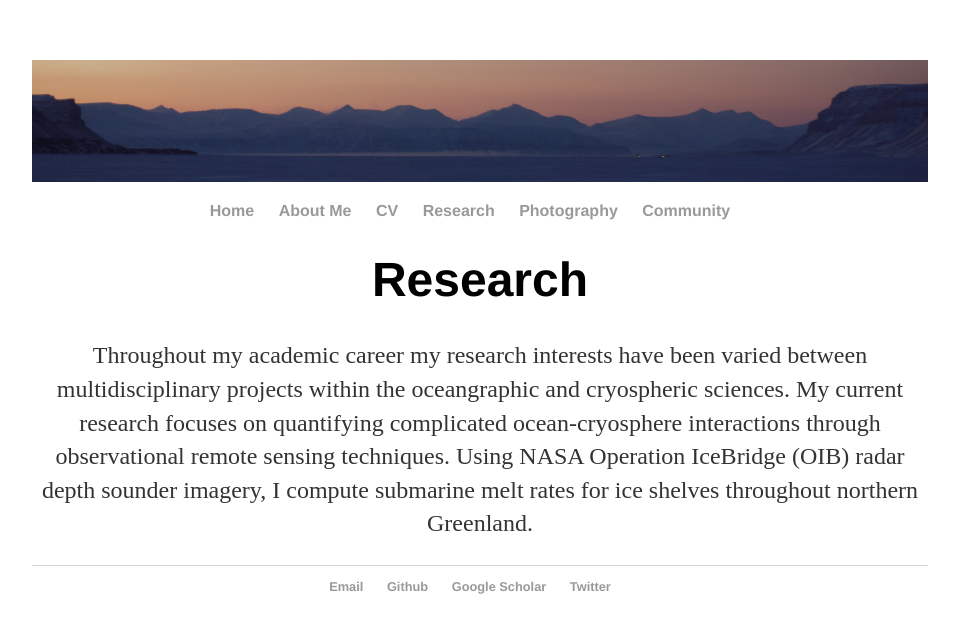
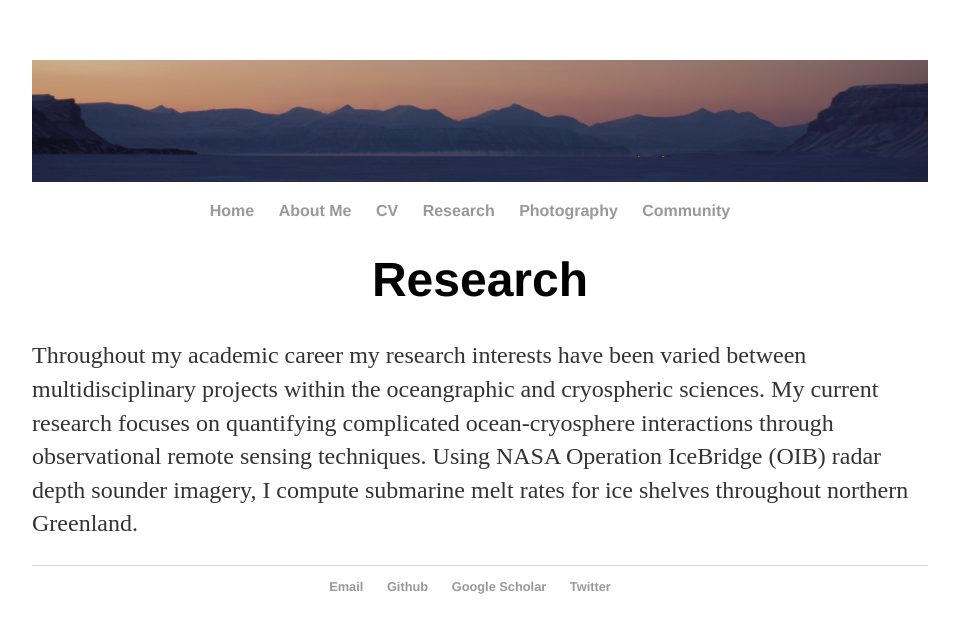
Before and after one commit to Cbarnett207/CBarnett207.github.io, a Jekyll site: the page built from research/index.html, in a window 1280 px wide. Shown: the top 633 px of the page, without its empty margins (160-1119 px from the left). Built offline with Jekyll 4.4.1, drawn with Linux system fonts in a browser that asks for light colours.

Commit message:
Update index.html
Align text body the left

```diff
--- a/research/index.html
+++ b/research/index.html
@@ -4,8 +4,8 @@ title: Cody Barnett, M.S. | Research
 ---
 <div class="blurb">
     <div align="center"><h1>Research</h1>
-      <p>Throughout my academic career my research interests have been varied between multidisciplinary projects within the oceangraphic
-      and cryospheric sciences. My current research focuses on quantifying complicated ocean-cryosphere interactions through observational
-      remote sensing techniques. Using NASA Operation IceBridge (OIB) radar depth sounder imagery, I compute submarine melt rates for ice
-      shelves throughout northern Greenland. </p>
+        <div align="left"><p>Throughout my academic career my research interests have been varied between multidisciplinary projects within the oceangraphic
+        and cryospheric sciences. My current research focuses on quantifying complicated ocean-cryosphere interactions through observational
+        remote sensing techniques. Using NASA Operation IceBridge (OIB) radar depth sounder imagery, I compute submarine melt rates for ice
+        shelves throughout northern Greenland. </p>
     </div><!-- /.blurb -->
```
